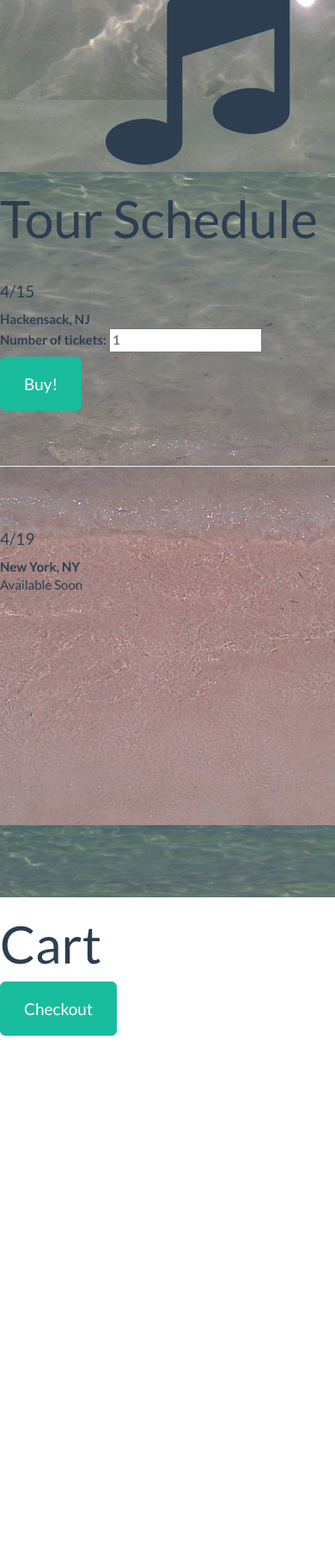
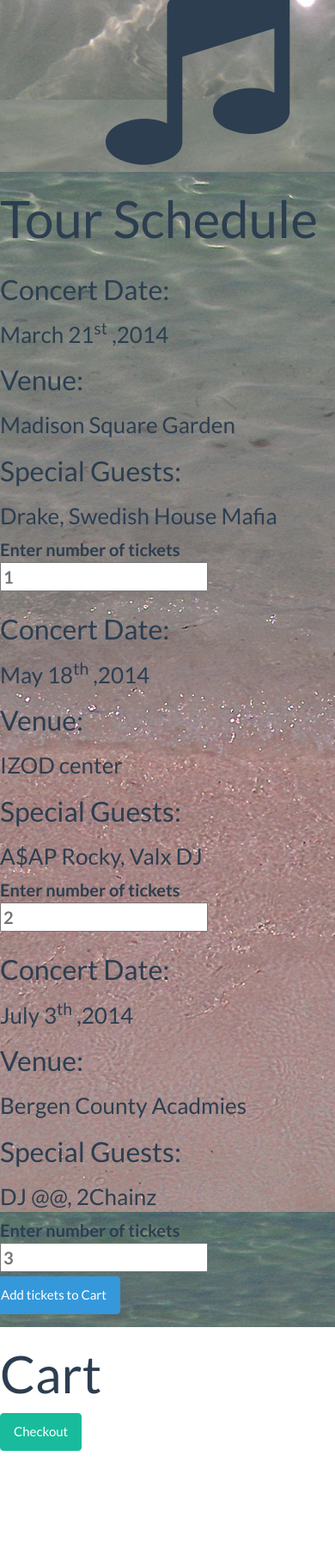
Before and after one commit to parasm/FBLA-2014, a Flask app: page / in a window 390 px wide; the page is wider, and only the part inside the window is pictured. Shown: the part 2394-4202 px from the top of that part at 86% size. Before the commit the page ends 3599 px from the top of that part, so only its background shows below. Run offline with Flask 2, Linux system fonts and the light colour scheme; some libraries are stand-ins or nearby versions.

Commit message:
cart stuff;

```diff
--- a/static/custom.css
+++ b/static/custom.css
@@ -46,7 +46,6 @@ h1.reef {
 	background-image: url(ocean.jpg);
 	background-size: cover;
 	position: relative;
-	height: 100%;
 	background-repeat: initial;
 }
 .listen{
@@ -55,6 +54,12 @@ h1.reef {
 	position: relative;
 	height: 100%;
 	background-repeat: initial;
+}
+label{
+	font-size: 20px;
+}
+.add{
+	display: inline;
 }
 .nav-top{
 	text-align: center;
--- a/templates/base.html
+++ b/templates/base.html
@@ -3,7 +3,6 @@
 		<title>{% block title %}{% endblock %}</title>
 		<script src="http://code.jquery.com/jquery-1.10.1.min.js"></script>
 		<link rel="stylesheet" type="text/css" href="/static/flatly.css">
-		<link rel="stylesheet" type="text/css" href="/static/jquery.stellar.min.js">
 		<link rel="stylesheet" type="text/css" href="/static/font-awesome.min.css">
 		<link rel="stylesheet" type="text/css" href="/static/custom.css">
 	</head>
--- a/templates/index.html
+++ b/templates/index.html
@@ -35,50 +35,122 @@
 	</div>
 </div>
 </div>
-<div class="row section back" id="tour">
+<div class="row back" id="tour">
 	<div class="container">
 		<h1 class="header">Tour Schedule</h1>
-		<div class="row schedule">
-		<div class="col-md-2">&nbsp;</div>
-		<div class="col-md-2">
-			<h4>4/15</h4>
+		<form id="form">
+		<div class="row">
+			<div class="col-lg-4">
+				<h2>Concert Date: </h2>
+				<h3>March 21<sup>st</sup> ,2014</h3>
 			</div>
-		<div class="col-md-4">
-			<strong>Hackensack, NJ</strong><br/>
+			<div class="col-lg-4">
+				<h2>Venue: </h2>
+				<h3>Madison Square Garden</h3>
 			</div>
-		<div class="col-md-2">
-			<label>Number of tickets:
-				<input name="num" placeholder="1">
+			<div class="col-lg-4">
+				<h2>Special Guests: </h2>
+				<h3>Drake, Swedish House Mafia</h3>
+			</div>
+			<div class="col-lg-4 add">
+				<label>Enter number of tickets
+					<input id="tour1" placeholder="1">
 				</label>
-			<button type="Submit" class="btn btn-lg btn-success">Buy!</button>
 			</div>
-		<div class="col-md-2">&nbsp;</div>
 		</div>
-	<div class="row schedule"><div class="col-md-2">&nbsp;</div><div class="col-md-8"><hr></div><div class="col-md-2">&nbsp;</div></div>
-	<div class="row schedule">
-		<div class="col-md-2">&nbsp;</div>
-		<div class="col-md-2">
-			<h4>4/19</h4>
+		<div class="row">
+			<div class="col-lg-4">
+				<h2>Concert Date: </h2>
+				<h3>May 18<sup>th</sup> ,2014</h3>
 			</div>
-		<div class="col-md-4">
-			<strong>New York, NY</strong><br/>
+			<div class="col-lg-4">
+				<h2>Venue: </h2>
+				<h3>IZOD center</h3>
 			</div>
-		<div class="col-md-2">
-			Available Soon
+			<div class="col-lg-4">
+				<h2>Special Guests: </h2>
+				<h3>A$AP Rocky, Valx DJ</h3>
 			</div>
-		<div class="col-md-2">&nbsp;</div>
+			<div class="col-lg-4 add">
+				<label>Enter number of tickets
+					<input id="tour2" placeholder="2">
+				</label>
 			</div>
+		</div>
+		<div class="row">
+			<div class="col-lg-4">
+				<h2>Concert Date: </h2>
+				<h3>July 3<sup>th</sup> ,2014</h3>
+			</div>
+			<div class="col-lg-4">
+				<h2>Venue: </h2>
+				<h3>Bergen County Acadmies</h3>
+			</div>
+			<div class="col-lg-4">
+				<h2>Special Guests: </h2>
+				<h3>DJ @@, 2Chainz</h3>
+			</div>
+			<div class="col-lg-4 add">
+				<label>Enter number of tickets
+					<input id="tour3" placeholder="3">
+				</label>
+				<button type="submit" class="btn btn-info">Add tickets to Cart</button>
+			</div>
+		</div>
+		</form>
 	</div>
 </div>
 <div class="row section back" id="cart">
 	<div class="container">
 		<h1 class="header">Cart</h1>
-		<button class="btn btn-lg btn-success"> Checkout </button>
+		<div class="col-lg-12 tour1">
+
+		</div>
+		<div class="col-lg-12 tour2">
+
+		</div>
+		<div class="col-lg-12 tour3">
+
+		</div>
+		<button class="btn btn-success"> Checkout </button>
 	</div>
 </div>
 <script type="text/javascript">
 	$('document').ready(function(){
 		var $window = $(window); var velocity = 0.9; function update(){ var pos = $window.scrollTop(); $('.back').each(function() { var $element = $(this); var height = $element.height(); $(this).css('backgroundPosition', '50% ' + Math.round((height - pos) * velocity) + 'px'); }); }; $window.bind('scroll', update);
+
+	});
+	$('#form').submit(function (event) {
+            event.preventDefault();
+            var tour1 = $('#tour1').val();
+            var tour2 = $('#tour2').val();
+            var tour3 = $('#tour3').val();
+            console.log(tour2);
+            if(tour1 != ""){
+            	if(tour1 == "1"){
+            		$('.tour1').append('<h2>You bought ' + tour1 + 'ticket for the March 21<sup>st</sup> ,2014 concert</h2>');
+            	}else{
+            		$('.tour1').append('<h2>You bought ' + tour1 + 'tickets for the March 21<sup>st</sup> ,2014 concert</h2>');
+            	}
+
+            }
+            if(tour2 != ""){
+            	if(tour2 == "1"){
+            		$('.tour2').append('<h2>You bought ' + tour2 + 'ticket for the May 18<sup>th</sup> ,2014 concert</h2>');
+            	}else{
+            		$('.tour2').append('<h2>You bought ' + tour2 + 'tickets for the May 18<sup>th</sup> ,2014 concert</h2>');
+            	}
+
+            }
+            if(tour3 != ""){
+            	if(tour3 == "1"){
+            		$('.tour3').append('<h2>You bought ' + tour3 + 'ticket for the July 3<sup>th</sup> ,2014 concert</h2>');
+            	}else{
+            		$('.tour3').append('<h2>You bought ' + tour3 + 'tickets for the July 3<sup>th</sup> ,2014 concert</h2>');
+            	}
+
+            }
+
     });
 	function track1(){
 		$('.current').remove();
```
Lines whose indentation alone changed are shown as unchanged.
